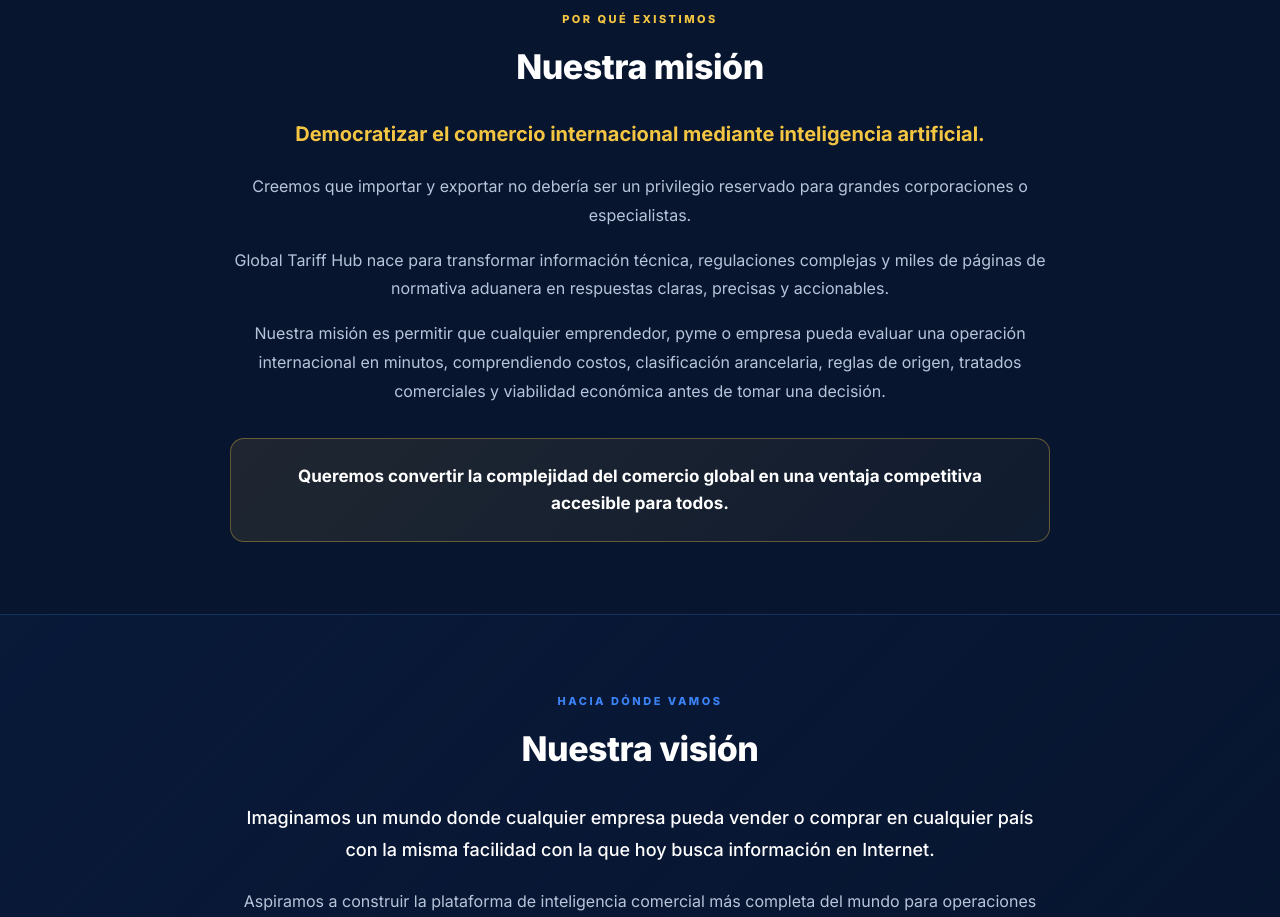
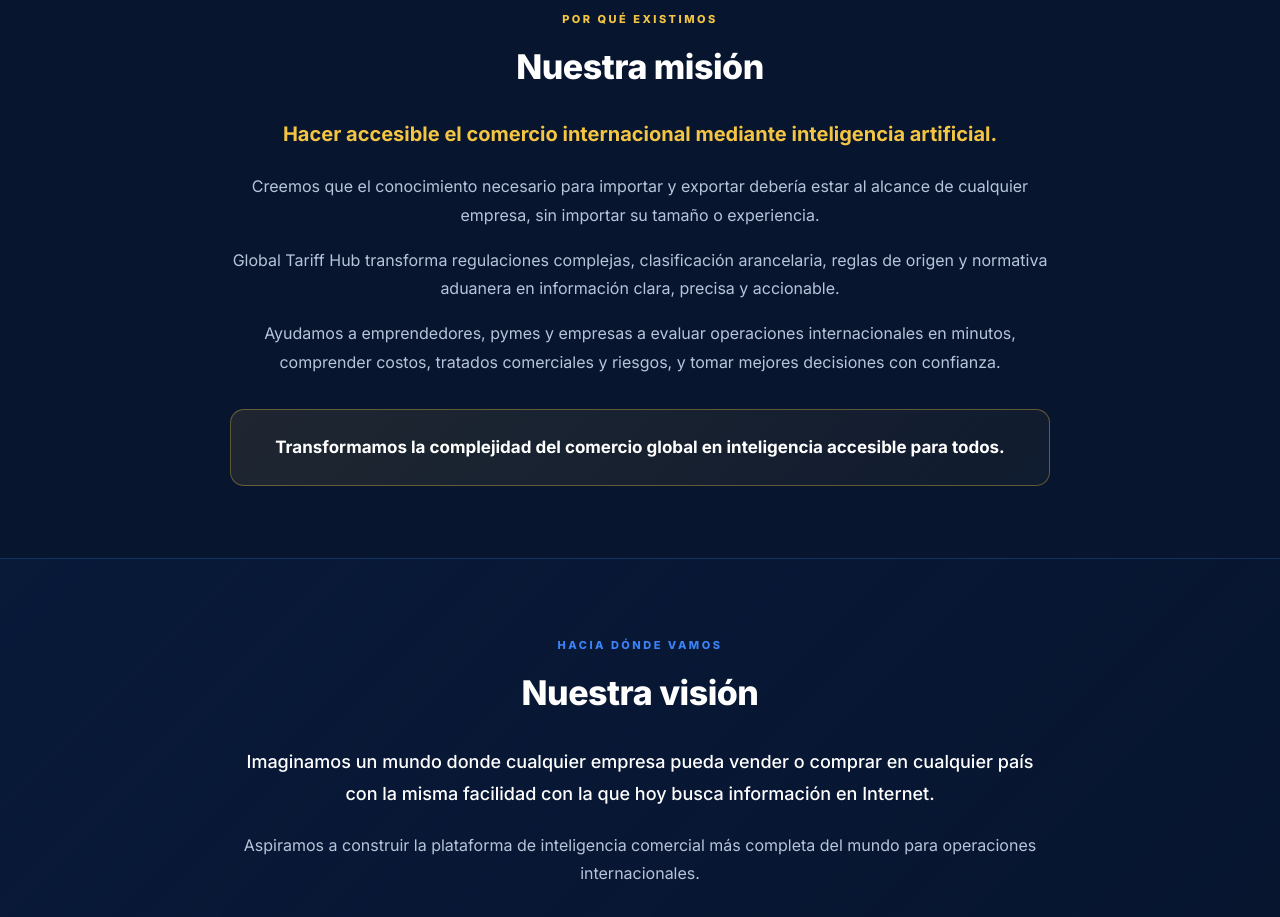
Before and after one commit to Amver8560/globaltariffhub-v2, a Next.js app: page / in a window 1280 px wide. Shown: the part 1000-1917 px from the top of the page. Built offline with nearby package versions, Linux system fonts and the light colour scheme.

Commit message:
Actualiza texto Nuestra Misión: más conciso y directo
Nueva versión más clara, sin repeticiones, orientada a emprendedores
y pymes. Idem versión EN.

Co-Authored-By: Claude Sonnet 4.6 <noreply@anthropic.com>

```diff
--- a/app/page.tsx
+++ b/app/page.tsx
@@ -36,11 +36,11 @@ const T = {
     ],
     mission_title:  "Nuestra misión",
     mission_tag:    "Por qué existimos",
-    mission_p1:     "Democratizar el comercio internacional mediante inteligencia artificial.",
-    mission_p2:     "Creemos que importar y exportar no debería ser un privilegio reservado para grandes corporaciones o especialistas.",
-    mission_p3:     "Global Tariff Hub nace para transformar información técnica, regulaciones complejas y miles de páginas de normativa aduanera en respuestas claras, precisas y accionables.",
-    mission_p4:     "Nuestra misión es permitir que cualquier emprendedor, pyme o empresa pueda evaluar una operación internacional en minutos, comprendiendo costos, clasificación arancelaria, reglas de origen, tratados comerciales y viabilidad económica antes de tomar una decisión.",
-    mission_close:  "Queremos convertir la complejidad del comercio global en una ventaja competitiva accesible para todos.",
+    mission_p1:     "Hacer accesible el comercio internacional mediante inteligencia artificial.",
+    mission_p2:     "Creemos que el conocimiento necesario para importar y exportar debería estar al alcance de cualquier empresa, sin importar su tamaño o experiencia.",
+    mission_p3:     "Global Tariff Hub transforma regulaciones complejas, clasificación arancelaria, reglas de origen y normativa aduanera en información clara, precisa y accionable.",
+    mission_p4:     "Ayudamos a emprendedores, pymes y empresas a evaluar operaciones internacionales en minutos, comprender costos, tratados comerciales y riesgos, y tomar mejores decisiones con confianza.",
+    mission_close:  "Transformamos la complejidad del comercio global en inteligencia accesible para todos.",
     vision_title:  "Nuestra visión",
     vision_tag:    "Hacia dónde vamos",
     vision_p1:     "Imaginamos un mundo donde cualquier empresa pueda vender o comprar en cualquier país con la misma facilidad con la que hoy busca información en Internet.",
@@ -121,11 +121,11 @@ const T = {
     ],
     mission_title:  "Our mission",
     mission_tag:    "Why we exist",
-    mission_p1:     "Democratizing international trade through artificial intelligence.",
-    mission_p2:     "We believe importing and exporting should not be a privilege reserved for large corporations or specialists.",
-    mission_p3:     "Global Tariff Hub was built to transform technical information, complex regulations and thousands of pages of customs rules into clear, precise and actionable answers.",
-    mission_p4:     "Our mission is to allow any entrepreneur, SME or company to evaluate an international operation in minutes — understanding costs, tariff classification, rules of origin, trade agreements and economic viability before making a decision.",
-    mission_close:  "We want to turn the complexity of global trade into a competitive advantage accessible to everyone.",
+    mission_p1:     "Making international trade accessible through artificial intelligence.",
+    mission_p2:     "We believe the knowledge needed to import and export should be within reach of any company, regardless of size or experience.",
+    mission_p3:     "Global Tariff Hub transforms complex regulations, tariff classification, rules of origin and customs rules into clear, precise and actionable information.",
+    mission_p4:     "We help entrepreneurs, SMEs and companies evaluate international operations in minutes, understand costs, trade agreements and risks, and make better decisions with confidence.",
+    mission_close:  "We transform the complexity of global trade into intelligence accessible to everyone.",
     vision_title:  "Our vision",
     vision_tag:    "Where we're headed",
     vision_p1:     "We imagine a world where any company can buy or sell in any country as easily as searching for information on the Internet today.",
```
